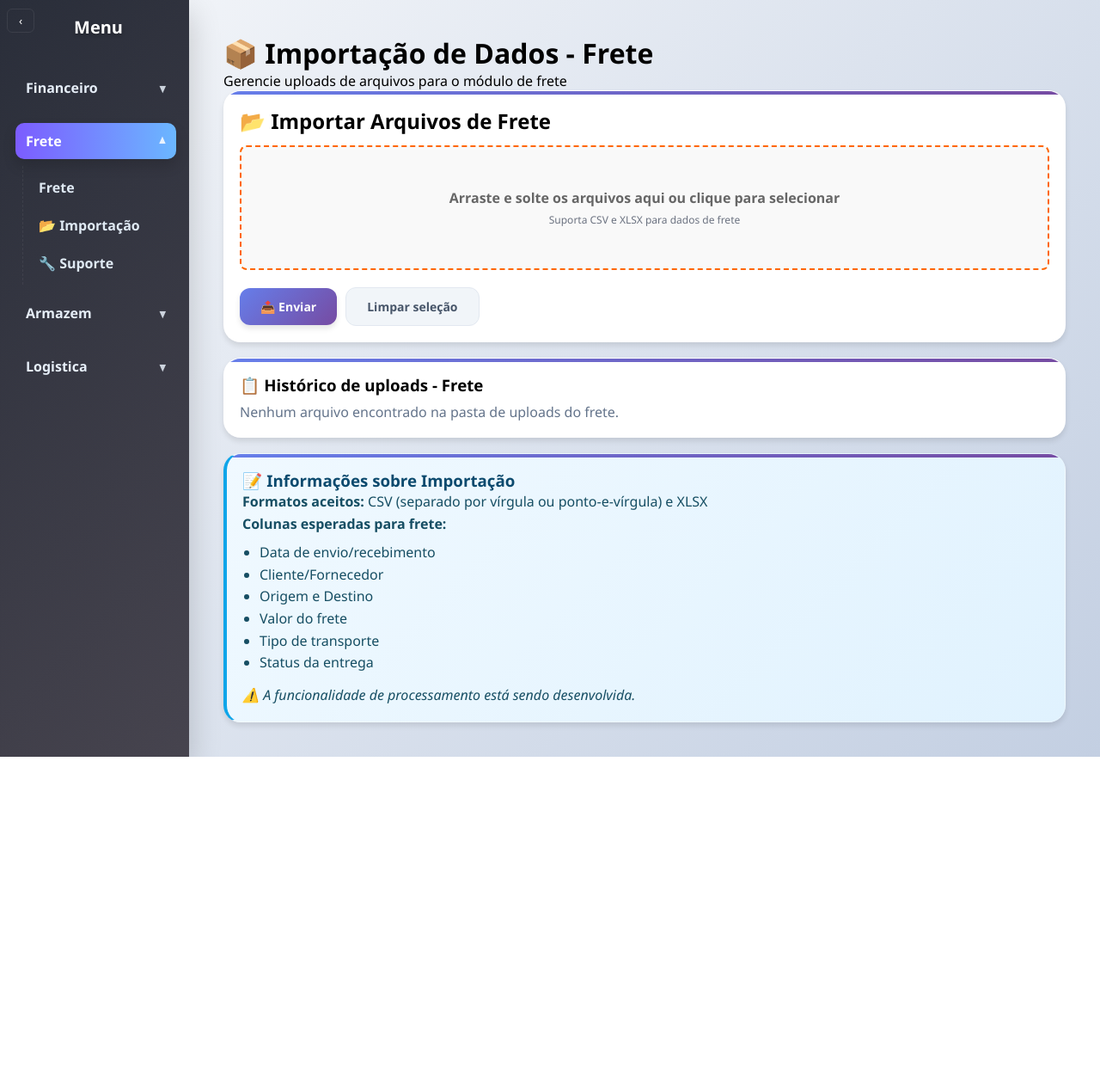
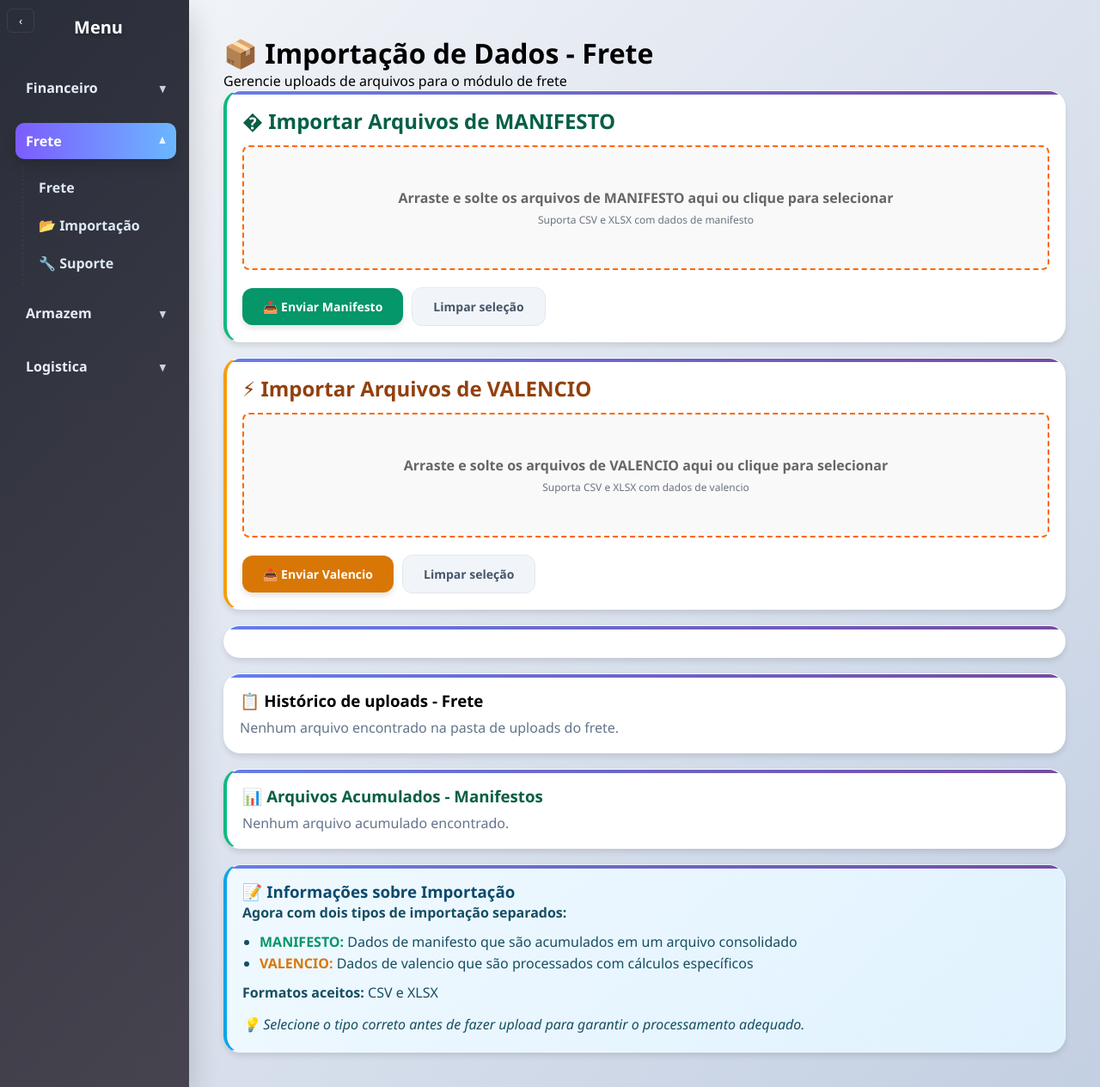
Before and after one commit to Marcosvaquino/Financeiro.py, a Flask app: page /frete/importacao in a window 1280 px wide. Shown: the whole page at 86% size. Before the commit the page ends 880 px from the top, so only its background shows below. Run offline with Flask 3, Linux system fonts and the light colour scheme.

Commit message:
ajuste em separar Manifesto e valencio em frete importação

```diff
--- a/financeiro/templates/frete_importacao.html
+++ b/financeiro/templates/frete_importacao.html
@@ -7,23 +7,48 @@
 </div>
 
 <div class="import-cards">
-    <div class="card fade-in-up">
-        <h2 style="margin-bottom:12px">📂 Importar Arquivos de Frete</h2>
+    <!-- Importação MANIFESTO -->
+    <div class="card fade-in-up" style="border-left: 4px solid #10b981;">
+        <h2 style="margin-bottom:12px; color: #065f46;">� Importar Arquivos de MANIFESTO</h2>
         <form method="POST" enctype="multipart/form-data">
-            <div class="drop-zone" id="dropZone">
+            <input type="hidden" name="tipo_arquivo" value="manifesto">
+            <div class="drop-zone" id="dropZoneManifesto">
                 <div style="text-align:center; padding:18px;">
-                    <strong id="dropText">Arraste e solte os arquivos aqui ou clique para selecionar</strong>
-                    <div style="font-size:12px; color:#6b7280; margin-top:6px">Suporta CSV e XLSX para dados de frete</div>
+                    <strong id="dropTextManifesto">Arraste e solte os arquivos de MANIFESTO aqui ou clique para selecionar</strong>
+                    <div style="font-size:12px; color:#6b7280; margin-top:6px">Suporta CSV e XLSX com dados de manifesto</div>
                 </div>
-                <input type="file" name="files" id="fileInput" multiple hidden>
+                <input type="file" name="files" id="fileInputManifesto" multiple hidden>
             </div>
 
             <div style="margin-top:12px; display:flex; gap:10px; align-items:center;">
-                <button type="submit" class="btn btn-primary">📤 Enviar</button>
-                <button type="button" id="btnClearInput" class="btn btn-secondary">Limpar seleção</button>
+                <button type="submit" class="btn btn-primary" style="background: #059669;">📤 Enviar Manifesto</button>
+                <button type="button" id="btnClearInputManifesto" class="btn btn-secondary">Limpar seleção</button>
             </div>
         </form>
+    </div>
 
+    <!-- Importação VALENCIO -->
+    <div class="card fade-in-up" style="border-left: 4px solid #f59e0b;">
+        <h2 style="margin-bottom:12px; color: #92400e;">⚡ Importar Arquivos de VALENCIO</h2>
+        <form method="POST" enctype="multipart/form-data">
+            <input type="hidden" name="tipo_arquivo" value="valencio">
+            <div class="drop-zone" id="dropZoneValencio">
+                <div style="text-align:center; padding:18px;">
+                    <strong id="dropTextValencio">Arraste e solte os arquivos de VALENCIO aqui ou clique para selecionar</strong>
+                    <div style="font-size:12px; color:#6b7280; margin-top:6px">Suporta CSV e XLSX com dados de valencio</div>
+                </div>
+                <input type="file" name="files" id="fileInputValencio" multiple hidden>
+            </div>
+
+            <div style="margin-top:12px; display:flex; gap:10px; align-items:center;">
+                <button type="submit" class="btn btn-primary" style="background: #d97706;">📤 Enviar Valencio</button>
+                <button type="button" id="btnClearInputValencio" class="btn btn-secondary">Limpar seleção</button>
+            </div>
+        </form>
+    </div>
+
+    <!-- Mensagens Flash -->
+    <div class="card fade-in-up">
         {% with messages = get_flashed_messages(with_categories=true) %}
           {% if messages %}
             <ul class="messages">
@@ -68,29 +93,60 @@
         {% endif %}
     </div>
 
+    <!-- Card para arquivos acumulados de Manifesto -->
+    <div class="card fade-in-up" style="border-left: 4px solid #10b981;">
+        <h3 style="margin-top:0; color: #065f46;">📊 Arquivos Acumulados - Manifestos</h3>
+        {% if accumulated and accumulated|length > 0 %}
+        <div class="uploads-table-wrapper">
+            <table class="uploads-table">
+                <thead>
+                    <tr>
+                        <th>Data</th>
+                        <th>Arquivo</th>
+                        <th>Tamanho (KB)</th>
+                        <th>Ação</th>
+                    </tr>
+                </thead>
+                <tbody>
+                    {% for f in accumulated %}
+                    <tr>
+                        <td>{{ f.mtime }}</td>
+                        <td>
+                            <div class="file-name" title="{{ f.name }}">{{ f.name }}</div>
+                        </td>
+                        <td style="text-align:right">{{ (f.size / 1024) | round(1) }}</td>
+                        <td><a href="{{ url_for('frete.accumulated_file', filename=f.name) }}" target="_blank">Baixar</a></td>
+                    </tr>
+                    {% endfor %}
+                </tbody>
+            </table>
+        </div>
+        {% else %}
+            <div style="color:#64748b; margin-top:8px;">Nenhum arquivo acumulado encontrado.</div>
+        {% endif %}
+    </div>
+
     <!-- Card informativo sobre o formato esperado -->
     <div class="card fade-in-up" style="background: linear-gradient(135deg, #f0f9ff 0%, #e0f2fe 100%); border-left: 4px solid #0ea5e9;">
         <h3 style="margin-top:0; color: #0c4a6e;">📝 Informações sobre Importação</h3>
         <div style="color: #164e63; line-height: 1.6;">
-            <p><strong>Formatos aceitos:</strong> CSV (separado por vírgula ou ponto-e-vírgula) e XLSX</p>
-            <p><strong>Colunas esperadas para frete:</strong></p>
+            <p><strong>Agora com dois tipos de importação separados:</strong></p>
             <ul style="margin: 8px 0; padding-left: 20px;">
-                <li>Data de envio/recebimento</li>
-                <li>Cliente/Fornecedor</li>
-                <li>Origem e Destino</li>
-                <li>Valor do frete</li>
-                <li>Tipo de transporte</li>
-                <li>Status da entrega</li>
+                <li><span style="color: #059669;"><strong>MANIFESTO:</strong></span> Dados de manifesto que são acumulados em um arquivo consolidado</li>
+                <li><span style="color: #d97706;"><strong>VALENCIO:</strong></span> Dados de valencio que são processados com cálculos específicos</li>
             </ul>
-            <p style="margin-top: 12px;"><em>⚠️ A funcionalidade de processamento está sendo desenvolvida.</em></p>
+            <p><strong>Formatos aceitos:</strong> CSV e XLSX</p>
+            <p style="margin-top: 12px;"><em>💡 Selecione o tipo correto antes de fazer upload para garantir o processamento adequado.</em></p>
         </div>
     </div>
 </div>
 
 <script>
-    const dropZone = document.getElementById("dropZone");
-    const fileInput = document.getElementById("fileInput");
-    const dropText = document.getElementById("dropText");
+    // Função para configurar drag&drop para uma seção
+    function setupDropZone(dropZoneId, fileInputId, dropTextId, clearButtonId, defaultText) {
+        const dropZone = document.getElementById(dropZoneId);
+        const fileInput = document.getElementById(fileInputId);
+        const dropText = document.getElementById(dropTextId);
 
         dropZone.addEventListener("click", () => fileInput.click());
 
@@ -102,7 +158,7 @@
 
         dropZone.addEventListener("dragleave", () => {
             dropZone.classList.remove("dragover");
-        dropText.textContent = "Arraste e solte os arquivos aqui ou clique para selecionar";
+            dropText.textContent = defaultText;
         });
 
         dropZone.addEventListener("drop", (e) => {
@@ -116,9 +172,27 @@
             dropText.textContent = fileInput.files.length + " arquivo(s) selecionado(s)";
         });
 
-    document.getElementById('btnClearInput').addEventListener('click', function(){
+        document.getElementById(clearButtonId).addEventListener('click', function(){
             fileInput.value = null;
-        dropText.textContent = 'Arraste e solte os arquivos aqui ou clique para selecionar';
+            dropText.textContent = defaultText;
         });
+    }
+
+    // Configurar as duas zonas de drop
+    setupDropZone(
+        "dropZoneManifesto",
+        "fileInputManifesto",
+        "dropTextManifesto",
+        "btnClearInputManifesto",
+        "Arraste e solte os arquivos de MANIFESTO aqui ou clique para selecionar"
+    );
+
+    setupDropZone(
+        "dropZoneValencio",
+        "fileInputValencio",
+        "dropTextValencio",
+        "btnClearInputValencio",
+        "Arraste e solte os arquivos de VALENCIO aqui ou clique para selecionar"
+    );
 </script>
 {% endblock %}
```
Also changed, not shown: 8 other files. Lines whose indentation alone changed are shown as unchanged.
